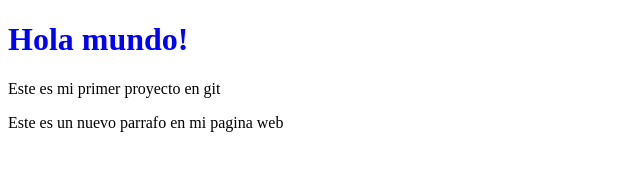
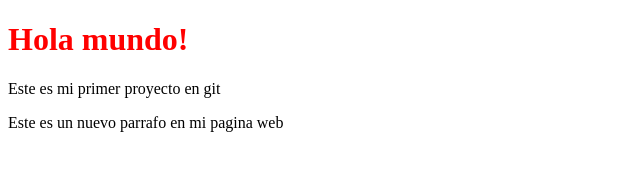
Before and after one commit to GonzaloArigos/DemoClase10, a plain HTML site: page index.html in a window 1280 px wide. Shown: the whole page, without its empty margins (0-640 px from the left). Drawn offline with Linux system fonts and the light colour scheme.

Commit message:
Se cambia color del titulo

```diff
--- a/index.html
+++ b/index.html
@@ -6,7 +6,7 @@
     <title>Document</title>
 </head>
 <body>
-    <h1 style="color:blue">Hola mundo!</h1>
+    <h1 style="color:red">Hola mundo!</h1>
     <p>Este es mi primer proyecto en git</p>
     <p>Este es un nuevo parrafo en mi pagina web</p>
 </body>
```
